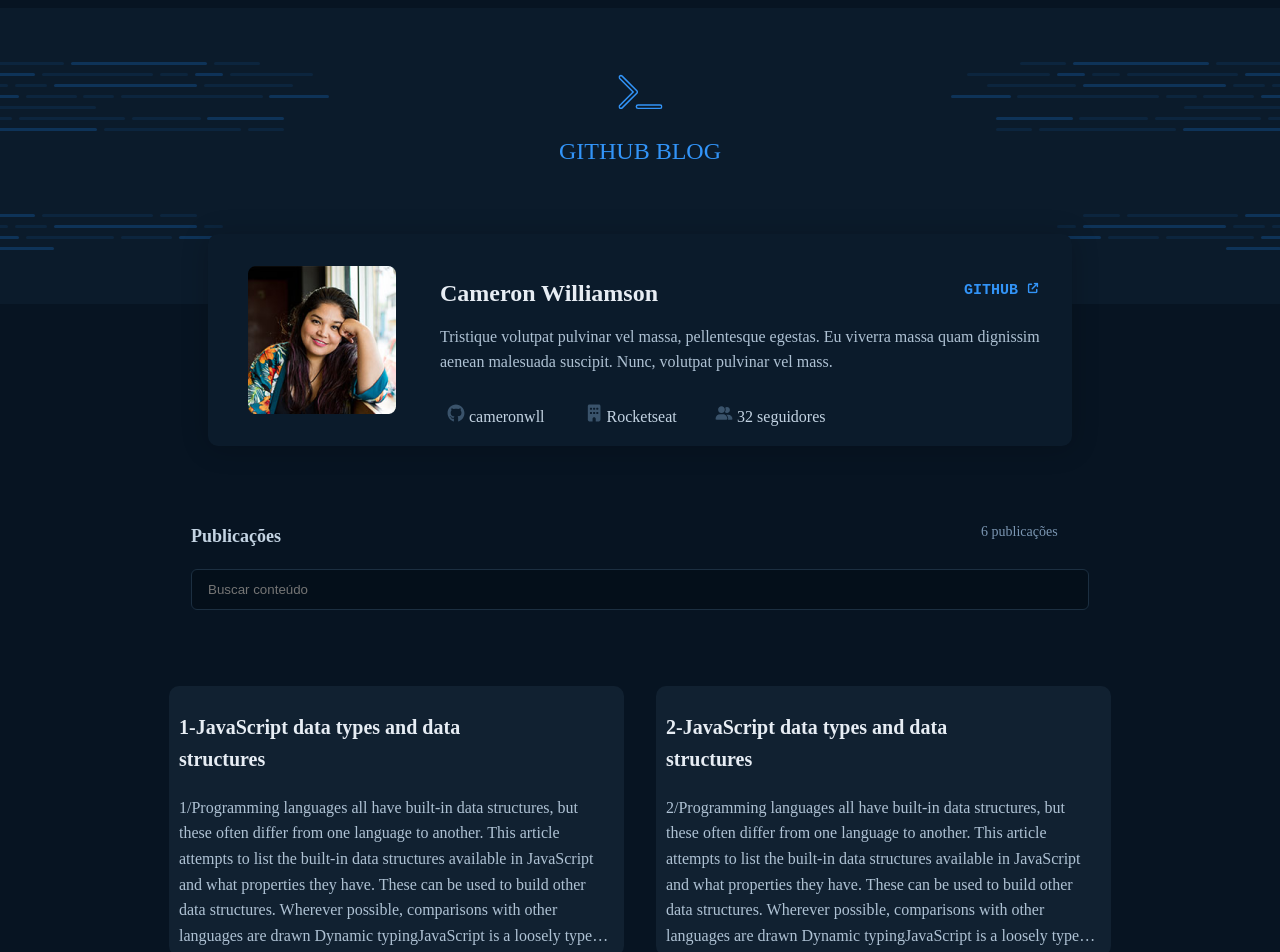
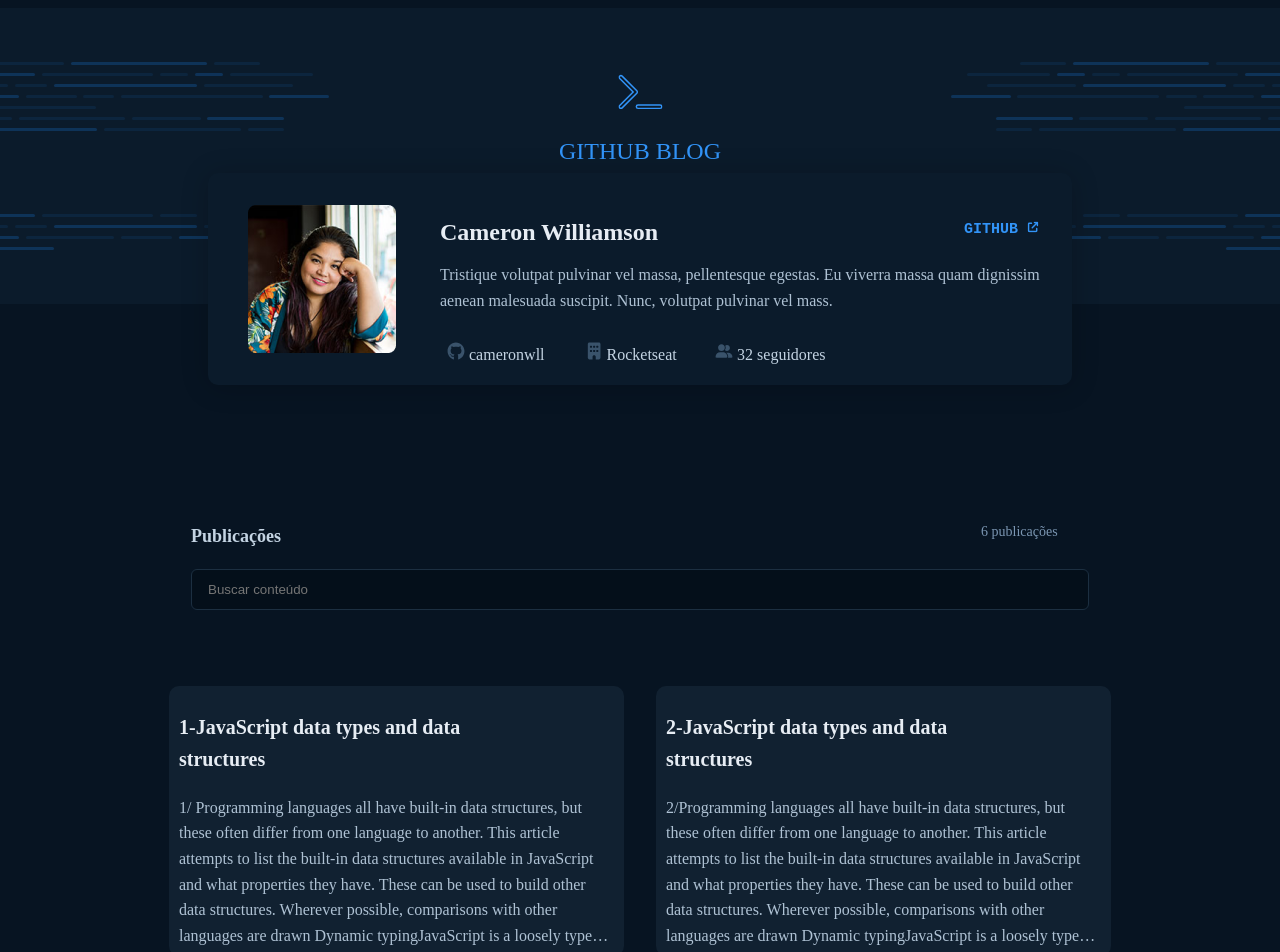
Before and after one commit to yostenalewis1/Github-Blog, a React (Create React App) app: page / in a window 1280 px wide. Shown: the top 952 px of the page. Built offline with nearby package versions, Linux system fonts and the light colour scheme.

Commit message:
Update the code

```diff
--- a/src/App.js
+++ b/src/App.js
@@ -13,7 +13,12 @@ import { useState } from "react";
 const informations = [
   {
     title: "1-JavaScript data types and data structures ",
-    text: "1/Programming languages all have built-in data structures, but these often differ from one language to another. This article attempts to list the built-in data structures available in JavaScript and what properties they have. These can be used to build other data structures. Wherever possible, comparisons with other languages are drawn Dynamic typingJavaScript is a loosely typed and dynamic language. Variables in JavaScript are not directly associated with any particular value type, and any variable can be assigned (and re-assigned) values of all types:let foo = 42; // foo is now a number foo = 'bar'; // foo is now a string foo = true; // foo is now a boolean",
+    semiTitle: "JavaScript data types and data structures",
+    text: "1/ Programming languages all have built-in data structures, but these often differ from one language to another. This article attempts to list the built-in data structures available in JavaScript and what properties they have. These can be used to build other data structures. Wherever possible, comparisons with other languages are drawn Dynamic typingJavaScript is a loosely typed and dynamic language. Variables in JavaScript are not directly associated with any particular value type, and any variable can be assigned (and re-assigned) values of all types:",
+    code: `let foo = 42; // foo is now a number
+           foo = 'bar'; // foo is now a string
+           foo = true; // foo is now a boolean`,
+
   },
   {
     title: "2-JavaScript data types and data structures ",
@@ -39,47 +44,34 @@ const informations = [
 ];
 
 export default function App() {
-  const [selectedTitle, setselectedtitle] = useState("");
-  const [isProfileOpen, setIsProfileOpen] = useState(true);
-  const [isTitelOpen, setIstTitleOpen] = useState(false);
-  const [isInfoListOpen, setIsInfoListOpen] = useState(true);
-  const [isNewPageOpen,setIsNewPageOpen ] = useState(false);
-  const [selectedText, setSelectedText] = useState("");
+  const [IsBlogOpen, setIsBlogOpen] = useState(false);
+  const [selectedObject, setSelectedObject] = useState({});
 
   return (
     <div className="app">
-      <Header />
-      {isProfileOpen && <Profile selectedTitle={selectedTitle} />}
-      {isInfoListOpen && <Input />}
+      <Header
+        IsBlogOpen={IsBlogOpen}
+        selectedObject={selectedObject}
+        setIsBlogOpen={setIsBlogOpen}
+        />
 
-      {isInfoListOpen && (
+      {!IsBlogOpen && <Input />}
+
+      {!IsBlogOpen && (
         <InfoList
           data={informations}
-          dataTitle
-          onselected={selectedTitle}
-          setonselected={setselectedtitle}
-          setIsProfileOpen={setIsProfileOpen}
-          setIstTitleOpen={setIstTitleOpen}
-          setIsInfoListOpen={setIsInfoListOpen}
-          setIsNewPageOpen={setIsNewPageOpen}
-          setSelectedText={setSelectedText}
+          setIsBlogOpen={setIsBlogOpen}
+          setSelectedObject={setSelectedObject}
         />
       )}
 
-      {isTitelOpen && (
-        <NewPage
-          selectedTitle={selectedTitle}
-          isTitelOpen={isTitelOpen}
-          isProfileOpen={isProfileOpen}
-        />
-      )}
-
-    {isNewPageOpen && <Content  selectedText={selectedText} />}
+    {IsBlogOpen && <Content selectedObject={selectedObject}/>}
 
     </div>
   );
 }
-function Header() {
+
+function Header({IsBlogOpen, selectedObject, setIsBlogOpen}) {
   return (
     <div className="header">
       <img src={rectangle} alt="rec" className="rectangle" />
@@ -88,14 +80,15 @@ function Header() {
         <img src={logo} alt="logo" className="logopic" />
         <div className="text">GITHUB BLOG</div>
       </div>
+      { !IsBlogOpen ? <MainNavBar /> : <NewPageNav selectedObject={selectedObject} setIsBlogOpen={setIsBlogOpen} /> }
     </div>
   );
 }
 
-function Profile() {
+function MainNavBar() {
   return (
     <div className="profile">
-      <img src={profileimg} alt="profilepic" className="profilepic" />
+      { <img src={profileimg} alt="profilepic" className="profilepic" /> }
 
       <div className="info">
         <p className="name">Cameron Williamson</p>
@@ -129,6 +122,42 @@ function Profile() {
     </div>
   );
 }
+
+function NewPageNav({ selectedObject, setIsBlogOpen }) {
+  return (
+    <div className="profile">
+      <button className="Voltar" onClick={() => window.location.reload()}>
+        <pre>
+          <img src={icon1} alt="icon1" className="voltaricon" /> VOLTAR
+        </pre>
+      </button>
+
+      <a href="https://www.google.com" target="blank" className="verno">
+        <pre>
+          ver no github <img src={icongit} alt="icongit" className="giticon" />
+        </pre>
+      </a>
+
+      <p className="selectedTitle">{selectedObject.title}</p>
+
+      <div className="contact2">
+        <div className="cameronwll2">
+          <img src={iconcame} alt="cameronwll" className="iconcame" />
+          <span className="textcameronwll">cameronwll</span>
+        </div>
+        <div className="rocketseat2">
+          <img src={icon2} alt="rocketseat" className="iconrocketseat" />
+          <span className="iconrocket"> Há 1 dia</span>
+        </div>
+        <div className="comentários">
+          <img src={icon3} alt="icon3" className="iconseguidores" />
+          <span> 5 comentários</span>
+        </div>
+      </div>
+    </div>
+  );
+}
+
 function Input() {
   return (
     <div className="input">
@@ -148,13 +177,8 @@ function Input() {
 
 function InfoList({
   data,
-  onselected,
-  setonselected,
-  setIsProfileOpen,
-  setIstTitleOpen,
-  setIsInfoListOpen,
-  setIsNewPageOpen,
-  setSelectedText
+  setIsBlogOpen,
+  setSelectedObject,
 }) {
   return (
     <div className="infolist">
@@ -162,14 +186,10 @@ function InfoList({
         <AccordianItems
           title={el.title}
           text={el.text}
+          code={el.code}
           key={Number(i + 1)}
-          onselected={onselected}
-          setonselected={setonselected}
-          setIsProfileOpen={setIsProfileOpen}
-          setIstTitleOpen={setIstTitleOpen}
-          setIsInfoListOpen={setIsInfoListOpen}
-          setIsNewPageOpen={setIsNewPageOpen}
-          setSelectedText={setSelectedText}
+          setIsBlogOpen={setIsBlogOpen}
+          setSelectedObject={setSelectedObject}
         />
       ))}
     </div>
@@ -179,20 +199,13 @@ function InfoList({
 function AccordianItems({
   title,
   text,
-  setonselected,
-  setIsProfileOpen,
-  setIstTitleOpen,
-  setIsInfoListOpen,
-  setIsNewPageOpen,
-  setSelectedText,
+  code,
+  setIsBlogOpen,
+  setSelectedObject,
 }) {
   const handleClick = () => {
-    setonselected(title);
-    setIsProfileOpen(false);
-    setIstTitleOpen(true);
-    setIsInfoListOpen(false);
-    setIsNewPageOpen(true)
-    setSelectedText(text)
+    setIsBlogOpen(true);
+    setSelectedObject({ title, text, code });
   };
   return (
     <div className="items" onClick={handleClick}>
@@ -202,43 +215,9 @@ function AccordianItems({
   );
 }
 
-function NewPage({ selectedTitle }) {
-  return (
-    <div className="profile">
-      <a href="https://www.google.com" className="Voltar">
-        <pre>
-          <img src={icon1} alt="icon1" className="voltaricon" /> VOLTAR
-        </pre>
-      </a>
-
-      <a href="https://www.google.com" target="blank" className="verno">
-        <pre>
-          ver no github <img src={icongit} alt="icongit" className="giticon" />
-        </pre>
-      </a>
-
-      <p className="selectedTitle">{selectedTitle}</p>
-
-      <div className="contact2">
-        <div className="cameronwll2">
-          <img src={iconcame} alt="cameronwll" className="iconcame" />
-          <span className="textcameronwll">cameronwll</span>
-        </div>
-        <div className="rocketseat2">
-          <img src={icon2} alt="rocketseat" className="iconrocketseat" />
-          <span className="iconrocket"> Há 1 dia</span>
-        </div>
-        <div className="comentários">
-          <img src={icon3} alt="icon3" className="iconseguidores" />
-          <span> 5 comentários</span>
-        </div>
-      </div>
-    </div>
-  );
-}
-
- function Content({selectedText}) {
+ function Content({selectedObject}) {
   return <div className="content">
-   <p className="selectedText">{selectedText}</p>
+   <p className="selectedText">{selectedObject.text}</p>
+   <p className="selectedCode">{selectedObject.code}</p>
     </div>;
 }
--- a/src/index.css
+++ b/src/index.css
@@ -301,6 +301,9 @@ right:0;
         text-decoration: none;
         display: inline-flex;
         gap: 8px;
+        background: transparent;
+        z-index: 2;
+        border: none;
       }
 
     .Voltar:hover
```
